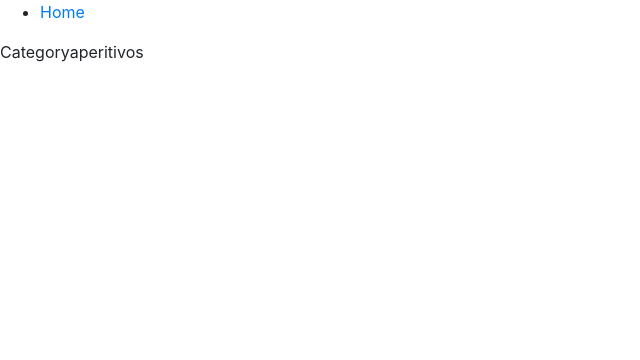
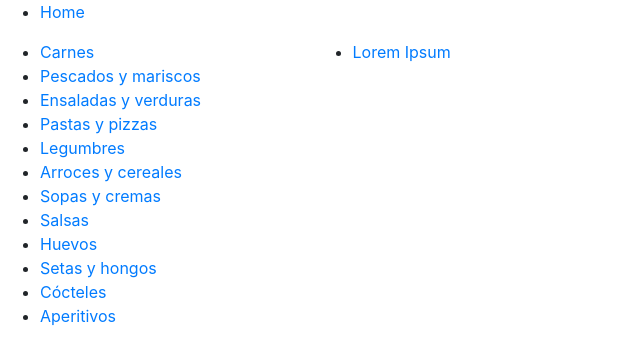
Before and after one commit to pearpages/recipes, a React app: page /category/aperitivos in a window 1280 px wide. Shown: the whole page, without its empty margins (0-640 px from the left). Built offline with nearby package versions, Linux system fonts and the light colour scheme; data requests are answered from the project's data file.

Commit message:
basic skeleton

```diff
--- a/package.json
+++ b/package.json
@@ -6,8 +6,9 @@
   "scripts": {
     "test": "echo \"Error: no test specified\" && exit 1",
     "build:dev": "webpack -w",
-    "start": "npm run serve:dev",
-    "serve:dev": "webpack-dev-server --content-base public/"
+    "start": "concurrently \"npm run backend\" \"npm run serve:dev\"",
+    "serve:dev": "webpack-dev-server",
+    "backend": "json-server ./src/data/data.json"
   },
   "author": "",
   "license": "ISC",
@@ -28,6 +29,7 @@
     "extract-text-webpack-plugin": "^2.1.0",
     "file-loader": "^0.11.1",
     "json-loader": "^0.5.4",
+    "json-server": "^0.10.1",
     "node-sass": "^4.5.2",
     "npm-run-all": "^4.0.2",
     "sass-loader": "^6.0.3",
--- a/src/app/app.js
+++ b/src/app/app.js
@@ -4,6 +4,9 @@ import '../../node_modules/bootstrap/dist/css/bootstrap.min.css';
 import { BrowserRouter, Route, Switch, Link } from 'react-router-dom';
 import Home from './components/home';
 import Category from './components/category';
+import data from '../data/data.json';
+import CategoriesColumn from './components/categories-column';
+import Recipe from './components/recipe';
 
 export default class App extends React.Component {
     render() {
@@ -24,10 +27,18 @@ export class Main extends React.Component {
                         <li><Link to='/'>Home</Link></li>
                     </ul>
                 </nav>
-                <Switch>
-                    <Route exact path='/' component={Home} />
-                    <Route path='/category/:slug' component={Category} />
-                </Switch>
+                <div className="row">
+                    <div className="col-md-3">
+                        <CategoriesColumn categories={data.categories} />
+                    </div>
+                    <div className="col-md-9">
+                        <Switch>
+                            <Route exact path='/' component={(props) => <Home data={data} />} />
+                            <Route path='/category/:slug' component={(props) => <Category {...props} />} />
+                            <Route path='/recipe/:id' component={(props) => <Recipe {...props} />} />
+                        </Switch>
+                    </div>
+                </div>
             </div>
         );
 
--- a/src/app/components/category/index.js
+++ b/src/app/components/category/index.js
@@ -1,13 +1,26 @@
 import React from 'react'
+import RecipiesList from '../recipies-list';
 
 export default class Category extends React.Component {
 
+    constructor(props) {
+        super(props);
+        this.state = {data: []};
+    }
+
     componentDidMount() {
+        fetch('http://localhost:3000/'+this.props.match.params.slug)
+            .then(function (response) {
+                return response.json();
+            })
+            .then((data) => {
+                this.setState({data});
+            });
     }
 
     render () {
-        return (<div>Category
-            {this.props.match.params.slug}
+        return (<div className="row">
+            {(this.state.data) ? <RecipiesList recipies={this.state.data}/>: 'loading...'}
         </div>);
     }
 }
--- /dev/null
+++ b/src/app/components/recipe/index.js
@@ -0,0 +1,9 @@
+import React from 'react';
+
+export default function Recipe(props) {
+
+    return (<div>
+        Recipe
+        </div>);
+
+}
--- /dev/null
+++ b/src/app/components/recipies-list/index.js
@@ -0,0 +1,14 @@
+import React from 'react';
+import {Link} from 'react-router-dom';
+
+export default function RecipiesList(props) {
+
+    return (<ul>
+        {props.recipies.map( (re,i) => {
+            return <li key={i} >
+                <Link to={"/recipe/"+re.id}>{re.title}</Link>
+            </li>
+        })}
+    </ul>);
+
+}
--- a/src/app/data/data.json
+++ /dev/null
@@ -1,76 +0,0 @@
-{
-    "categories": [
-        {
-            "id": 3,
-            "name": "Carnes",
-            "image": "carnes.jpg",
-            "slug": "carnes"
-        },
-        {
-            "id": 4,
-            "name": "Pescados y mariscos",
-            "image": "pescados-y-mariscos.jpg",
-            "slug": "pescados-y-mariscos"
-        },
-        {
-            "id": 5,
-            "name": "Ensaladas y verduras",
-            "image": "ensaladas-y-verduras.jpg",
-            "slug": "ensaladas-y-verduras"
-        },
-        {
-            "id": 6,
-            "name": "Pastas y pizzas",
-            "image": "pastas-y-pizzas.jpg",
-            "slug": "pastas-y-pizzas"
-        },
-        {
-            "id": 7,
-            "name": "Legumbres",
-            "image": "legumbres.jpg",
-            "slug": "legumbres"
-        },
-        {
-            "id": 8,
-            "name": "Arroces y cereales",
-            "image": "arroces-y-cereales.jpg",
-            "slug": "arroces-y-cereales"
-        },
-        {
-            "id": 9,
-            "name": "Sopas y cremas",
-            "image": "sopas-y-cremas.jpg",
-            "slug": "sopas-y-cremas"
-        },
-        {
-            "id": 10,
-            "name": "Salsas",
-            "image": "salsas.jpg",
-            "slug": "salsas"
-        },
-        {
-            "id": 11,
-            "name": "Huevos",
-            "image": "huevos.jpg",
-            "slug": "huevos"
-        },
-        {
-            "id": 12,
-            "name": "Setas y hongos",
-            "image": "setas-y-hongos.jpg",
-            "slug": "setas-y-hongos"
-        },
-        {
-            "id": 13,
-            "name": "Cócteles",
-            "image": "cocteles.jpg",
-            "slug": "cocteles"
-        },
-        {
-            "id": 14,
-            "name": "Aperitivos",
-            "image": "aperitivos.jpg",
-            "slug": "aperitivos"
-        }
-    ]
-}
--- /dev/null
+++ b/src/data/data.json
@@ -0,0 +1,229 @@
+{
+    "categories": [
+        {
+            "id": 3,
+            "name": "Carnes",
+            "image": "carnes.jpg",
+            "slug": "carnes"
+        },
+        {
+            "id": 4,
+            "name": "Pescados y mariscos",
+            "image": "pescados-y-mariscos.jpg",
+            "slug": "pescados-y-mariscos"
+        },
+        {
+            "id": 5,
+            "name": "Ensaladas y verduras",
+            "image": "ensaladas-y-verduras.jpg",
+            "slug": "ensaladas-y-verduras"
+        },
+        {
+            "id": 6,
+            "name": "Pastas y pizzas",
+            "image": "pastas-y-pizzas.jpg",
+            "slug": "pastas-y-pizzas"
+        },
+        {
+            "id": 7,
+            "name": "Legumbres",
+            "image": "legumbres.jpg",
+            "slug": "legumbres"
+        },
+        {
+            "id": 8,
+            "name": "Arroces y cereales",
+            "image": "arroces-y-cereales.jpg",
+            "slug": "arroces-y-cereales"
+        },
+        {
+            "id": 9,
+            "name": "Sopas y cremas",
+            "image": "sopas-y-cremas.jpg",
+            "slug": "sopas-y-cremas"
+        },
+        {
+            "id": 10,
+            "name": "Salsas",
+            "image": "salsas.jpg",
+            "slug": "salsas"
+        },
+        {
+            "id": 11,
+            "name": "Huevos",
+            "image": "huevos.jpg",
+            "slug": "huevos"
+        },
+        {
+            "id": 12,
+            "name": "Setas y hongos",
+            "image": "setas-y-hongos.jpg",
+            "slug": "setas-y-hongos"
+        },
+        {
+            "id": 13,
+            "name": "Cócteles",
+            "image": "cocteles.jpg",
+            "slug": "cocteles"
+        },
+        {
+            "id": 14,
+            "name": "Aperitivos",
+            "image": "aperitivos.jpg",
+            "slug": "aperitivos"
+        }
+    ],
+    "aperitivos": [
+        {
+            "id": 1,
+            "author": "Pere Pages",
+            "title": "Lorem Ipsum",
+            "assert": "",
+            "ingredients": "",
+            "picture": "",
+            "description": ""
+        }
+    ],
+    "cocteles": [
+        {
+            "id": 2,
+            "author": "Pere Pages",
+            "title": "Lorem Ipsum",
+            "assert": "",
+            "ingredients": "",
+            "picture": "",
+            "description": ""
+        }
+    ],
+    "setas-y-hongos": [
+        {
+            "id": 3,
+            "author": "Pere Pages",
+            "title": "Lorem Ipsum",
+            "assert": "",
+            "ingredients": "",
+            "picture": "",
+            "description": ""
+        }
+    ],
+    "huevos": [
+        {
+            "id": 4,
+            "author": "Pere Pages",
+            "title": "Lorem Ipsum",
+            "assert": "",
+            "ingredients": "",
+            "picture": "",
+            "description": ""
+        }
+    ],
+    "salsas": [
+        {
+            "id": 5,
+            "author": "Pere Pages",
+            "title": "Lorem Ipsum",
+            "assert": "",
+            "ingredients": "",
+            "picture": "",
+            "description": ""
+        }
+    ],
+    "sopas-y-cremas": [
+        {
+            "id": 6,
+            "author": "Pere Pages",
+            "title": "Lorem Ipsum",
+            "assert": "",
+            "ingredients": "",
+            "picture": "",
+            "description": ""
+        }
+    ],
+    "arroces-y-cereales": [
+        {
+            "id": 7,
+            "author": "Pere Pages",
+            "title": "Lorem Ipsum",
+            "assert": "",
+            "ingredients": "",
+            "picture": "",
+            "description": ""
+        }
+    ],
+    "legumbres": [
+        {
+            "id": 8,
+            "author": "Pere Pages",
+            "title": "Lorem Ipsum",
+            "assert": "",
+            "ingredients": "",
+            "picture": "",
+            "description": ""
+        }
+    ],
+    "pastas-y-pizzas": [
+        {
+            "id": 9,
+            "author": "Pere Pages",
+            "title": "Lorem Ipsum",
+            "assert": "",
+            "ingredients": "",
+            "picture": "",
+            "description": ""
+        }
+    ],
+    "ensaladas-y-verduras": [
+        {
+            "id": 10,
+            "author": "Pere Pages",
+            "title": "Lorem Ipsum",
+            "assert": "",
+            "ingredients": "",
+            "picture": "",
+            "description": ""
+        }
+    ],
+    "pescados-y-mariscos": [
+        {
+            "id": 11,
+            "author": "Pere Pages",
+            "title": "Lorem Ipsum",
+            "assert": "",
+            "ingredients": "",
+            "picture": "",
+            "description": ""
+        }
+    ],
+    "carnes": [
+        {
+            "id": 12,
+            "date": "01/06/2017",
+            "author": "Bruno Oteiza",
+            "title": "Guiso de conejo con alioli en Cocina abierta",
+            "assert": "Receta de guiso de conejo con patatas, verduras, chile chipotle y alioli casero, una idea de receta explicada en un minuto en el programa Cocina abierta.",
+            "ingredients": "<ul><li>1 conejo</li><li>1 cebolla</li><li>1 pimiento rojo</li><li>1 pimiento verde</li><li>2 zanahorias</li><li>1 patata</li><li>1 diente de ajo</li><li>2 rebanadas de pan</li><li>1 chile chipotle</li><li>1 vaso de vino blanco</li><li>agua</li><li>aceite de oliva</li><li>sal</li><li>pimienta</li><li>tomillo</li><li>perejil</li><li>Para el alioli:</li><li>2 dientes de ajo</li><li>1 yema de huevo</li><li>aceite de oliva</li><li>sal</li></ul>",
+            "picture": "1.jpg",
+            "description": "<p>Dora el ajo en una cazuela con un chorro de aceite de oliva. Agrega las rebanadas de pan y el hígado y deja que se frían. Pasa todo al mortero y maja. </p><p>Trocea el conejo y dóralo en la misma cazuela. Salpimienta y añade una ramita de tomillo. Retíralo a un plato. </p> <p>Pica finamente la cebolla y ponla en la cazuela con un chorrito de agua. Incorpora los pimientos y las zanahorias, todo picado. Añade la patata cascada y rehoga. Introduce el conejo y un chile chipotle. Vierte el vino blanco y deja que reduzca. Vierte agua, sazona y cocina durante 30 minutos. </p><p>Añade un poco de la salsa al majado y mezcla bien. Pásalo a la cazuela y remueve. Cocina durante 10 minutos más. </p><p>Para el alioli, cuece los ajos y pásalos por el colador. Añade la yema y una pizca de sal y vierte aceite de oliva poco a poco mientras bates con la varilla hasta que ligue. </p><p>Pasa el conejo a una cazuela de barro y extiende por encima el alioli. Espolvorea con perejil picado y hornéalo al grill durante 5 minutos aproximadamente, bien gratinadito. Sirve enseguida. </p>"
+        },
+        {
+            "id": 23,
+            "date": "29/05/2017",
+            "author": "Karlos Arguiñano",
+            "title": "Pastel de pollo",
+            "assert": "Pastel de pollo elaborado por el cocinero Karlos Arguiñano recomendado para todos y en especial para las personas con colesterol y problemas cardiovasculares.",
+            "ingredients": "<ul><li>1 conejo</li><li>1 cebolla</li><li>1 pimiento rojo</li><li>1 pimiento verde</li><li>2 zanahorias</li><li>1 patata</li><li>1 diente de ajo</li><li>2 rebanadas de pan</li><li>1 chile chipotle</li><li>1 vaso de vino blanco</li><li>agua</li><li>aceite de oliva</li><li>sal</li><li>pimienta</li><li>tomillo</li><li>perejil</li><li>Para el alioli:</li><li>2 dientes de ajo</li><li>1 yema de huevo</li><li>aceite de oliva</li><li>sal</li></ul>",
+            "picture": "2.jpg",
+            "description": "<p>Dora el ajo en una cazuela con un chorro de aceite de oliva. Agrega las rebanadas de pan y el hígado y deja que se frían. Pasa todo al mortero y maja. </p><p>Trocea el conejo y dóralo en la misma cazuela. Salpimienta y añade una ramita de tomillo. Retíralo a un plato. </p> <p>Pica finamente la cebolla y ponla en la cazuela con un chorrito de agua. Incorpora los pimientos y las zanahorias, todo picado. Añade la patata cascada y rehoga. Introduce el conejo y un chile chipotle. Vierte el vino blanco y deja que reduzca. Vierte agua, sazona y cocina durante 30 minutos. </p><p>Añade un poco de la salsa al majado y mezcla bien. Pásalo a la cazuela y remueve. Cocina durante 10 minutos más. </p><p>Para el alioli, cuece los ajos y pásalos por el colador. Añade la yema y una pizca de sal y vierte aceite de oliva poco a poco mientras bates con la varilla hasta que ligue. </p><p>Pasa el conejo a una cazuela de barro y extiende por encima el alioli. Espolvorea con perejil picado y hornéalo al grill durante 5 minutos aproximadamente, bien gratinadito. Sirve enseguida. </p>"
+        },
+        {
+            "id": 53,
+            "date": "01/06/2017",
+            "author": "Kevin Patricio",
+            "title": "Satay de carne",
+            "assert": "Receta de Kevin Patricio de satay, un plato muy típico del Sureste Asiático que consiste en una brocheta de carne a la parrilla que habitualmente se acompaña con una salsa de cacahuete.",
+            "ingredients": "<ul><li>1 conejo</li><li>1 cebolla</li><li>1 pimiento rojo</li><li>1 pimiento verde</li><li>2 zanahorias</li><li>1 patata</li><li>1 diente de ajo</li><li>2 rebanadas de pan</li><li>1 chile chipotle</li><li>1 vaso de vino blanco</li><li>agua</li><li>aceite de oliva</li><li>sal</li><li>pimienta</li><li>tomillo</li><li>perejil</li><li>Para el alioli:</li><li>2 dientes de ajo</li><li>1 yema de huevo</li><li>aceite de oliva</li><li>sal</li></ul>",
+            "picture": "3.jpg",
+            "description": "<p>Dora el ajo en una cazuela con un chorro de aceite de oliva. Agrega las rebanadas de pan y el hígado y deja que se frían. Pasa todo al mortero y maja. </p><p>Trocea el conejo y dóralo en la misma cazuela. Salpimienta y añade una ramita de tomillo. Retíralo a un plato. </p> <p>Pica finamente la cebolla y ponla en la cazuela con un chorrito de agua. Incorpora los pimientos y las zanahorias, todo picado. Añade la patata cascada y rehoga. Introduce el conejo y un chile chipotle. Vierte el vino blanco y deja que reduzca. Vierte agua, sazona y cocina durante 30 minutos. </p><p>Añade un poco de la salsa al majado y mezcla bien. Pásalo a la cazuela y remueve. Cocina durante 10 minutos más. </p><p>Para el alioli, cuece los ajos y pásalos por el colador. Añade la yema y una pizca de sal y vierte aceite de oliva poco a poco mientras bates con la varilla hasta que ligue. </p><p>Pasa el conejo a una cazuela de barro y extiende por encima el alioli. Espolvorea con perejil picado y hornéalo al grill durante 5 minutos aproximadamente, bien gratinadito. Sirve enseguida. </p>"
+        }
+    ]
+}
--- a/webpack.config.js
+++ b/webpack.config.js
@@ -6,6 +6,12 @@ module.exports = {
     output: {
         path: __dirname + '/public',
         filename: 'bundle.js'
+    },
+    devServer: {
+        contentBase: "./public",
+        historyApiFallback: {
+            index: 'index.html'
+        }
     },
     module: {
         loaders: [
```
Also changed, not shown: public/index.html (+1 -1 lines), src/app/components/home/index.js (+6 -14 lines), public/images/recipies/1.jpg (added), public/images/recipies/2.jpg (added), public/images/recipies/3.jpg (added), public/images/recipies/4.jpg (added), public/images/recipies/5.jpg (added), public/images/recipies/6.jpg (added).
